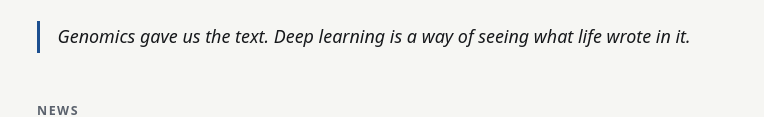
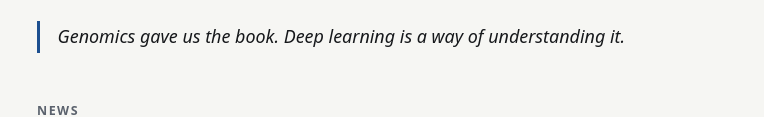
Before and after one commit to gonzalocameto/gonzalocameto.github.io, a plain HTML site: page index.html in a window 1280 px wide. Shown: the part 503-620 px from the top of the page, without its empty margins (255-1019 px from the left). Drawn offline with Linux system fonts and the light colour scheme.

Commit message:
Update bio closing line
Co-Authored-By: Claude Fable 5.2 <noreply@anthropic.com>

```diff
--- a/index.html
+++ b/index.html
@@ -52,7 +52,7 @@
     <p>Ten years in the software industry, leading development, architecture and cloud deployments.</p>
     <p>Now applying that engineering background to research in genomics, long-sequence
       modelling, and AgTech (genotype × environment interaction in crops).</p>
-    <p class="closing">Genomics gave us the text. Deep learning is a way of seeing what life wrote in it.</p>
+    <p class="closing">Genomics gave us the book. Deep learning is a way of understanding it.</p>
   </section>
 
   <section aria-labelledby="news">
```
